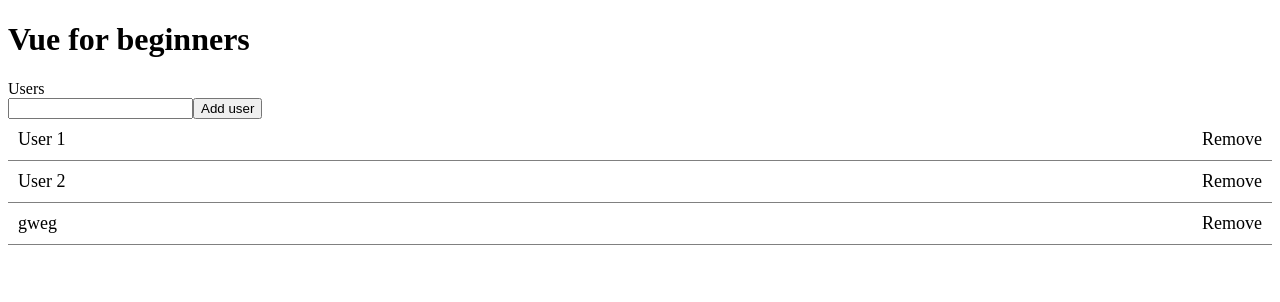
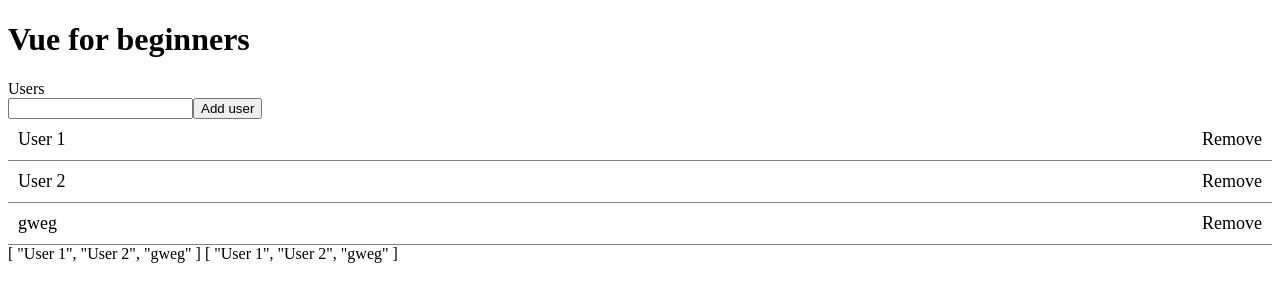
Before and after one commit to monsterlessonsacademy/monsterlessonsacademy, a Vue app: page /#/users in a window 1280 px wide. Shown: the top 302 px of the page. Built offline with nearby package versions, Linux system fonts and the light colour scheme; data requests are answered from the project's data file.

Commit message:
vue-computed-and-watch

```diff
--- a/src/components/UsersList.vue
+++ b/src/components/UsersList.vue
@@ -5,6 +5,8 @@
     <div v-for="user in users" :key="user.id" class="user">
       {{ user.name }} <span @click="removeUser(user.id)">Remove</span>
     </div>
+    {{ userNames }}
+    {{ userIds }}
   </div>
 </template>
 
@@ -20,7 +22,18 @@
   data() {
     return {
       newUserName: "",
+      userIds: [],
     };
+  },
+  computed: {
+    userNames() {
+      return this.users.map((user) => user.name);
+    },
+  },
+  watch: {
+    users() {
+      this.userIds = this.users.map((user) => user.name);
+    },
   },
   methods: {
     removeUser(id) {
```
